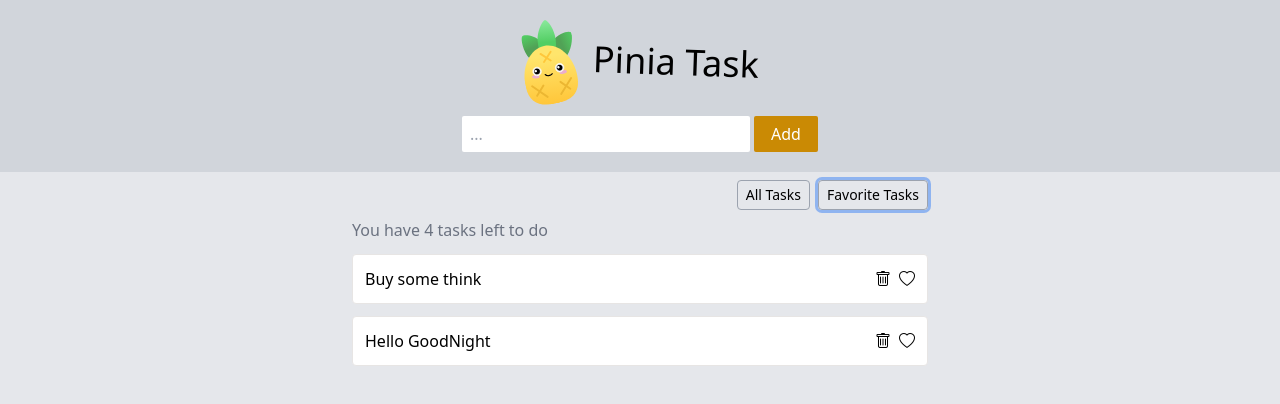
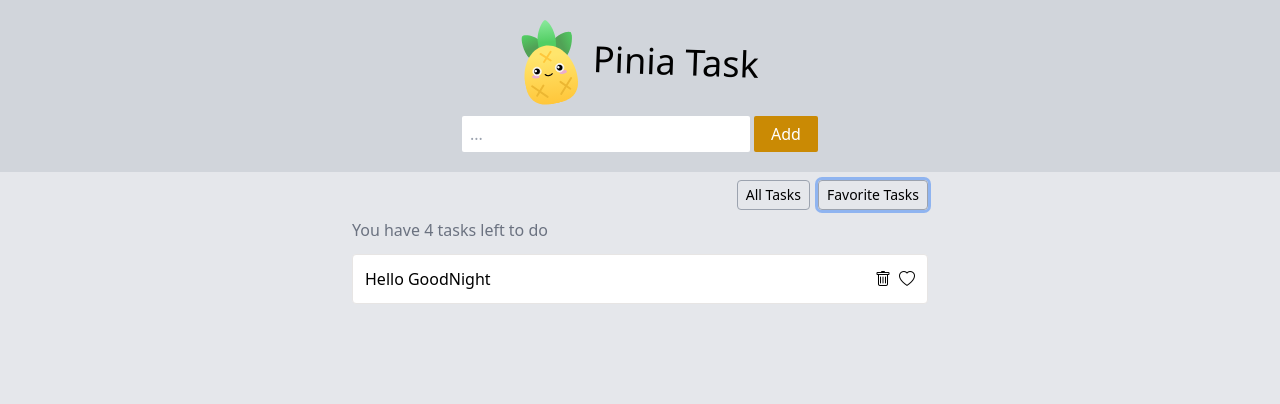
Before and after one commit to arafat69/Vue3-pinia, a Vue app: page / in a window 1280 px wide. Both pictures are taken after a click on the button "Favorite Tasks". Shown: the top 404 px of the page. Built offline with nearby package versions, Linux system fonts and the light colour scheme.

Commit message:
feature: favoite task and all task show

```diff
--- a/src/components/Task.vue
+++ b/src/components/Task.vue
@@ -1,15 +1,22 @@
 <template>
     <div class="max-w-xl mx-auto py-2">
         <div class="flex justify-end gap-2">
-            <button class="border-gray-400 border rounded px-2 py-1 text-sm focus:ring">All Tasks</button>
-            <button class="border-gray-400 border rounded px-2 py-1 text-sm focus:ring">Favorite Tasks</button>
+            <button @click="filter = 'all'" class="border-gray-400 border rounded px-2 py-1 text-sm focus:ring">All Tasks</button>
+            <button @click="filter = 'favs'" class="border-gray-400 border rounded px-2 py-1 text-sm focus:ring">Favorite Tasks</button>
         </div>
         <div class="pt-2 pb-3">
             <h3 class="m-0 text-gray-500">You have 4 tasks left to do</h3>
         </div>
         <div>
-            <div class="flex flex-col gap-3">
+            <!-- all task -->
+            <div v-if="filter == 'all'" class="flex flex-col gap-3">
                 <div v-for="task in taskStore.task" :key="task.id">
+                    <TaskDetails :task="task"/>
+                </div>
+            </div>
+            <!-- favorite task -->
+            <div v-if="filter == 'favs'" class="flex flex-col gap-3">
+                <div v-for="task in taskStore.favs" :key="task.id">
                     <TaskDetails :task="task"/>
                 </div>
             </div>
@@ -18,8 +25,10 @@
 </template>
 
 <script setup>
+    import { ref } from 'vue';
     import { useTaskStore } from '../stores/TaskStore';
     import TaskDetails from './TaskDetails.vue';
 
+    const filter = ref('all')
     const taskStore = useTaskStore()
 </script>
--- a/src/components/TaskDetails.vue
+++ b/src/components/TaskDetails.vue
@@ -3,7 +3,7 @@
         {{ task.title }}
         <div class="gap-2 flex">
             <span @click="taskStore.deleteTask(task.id)"><i class="bi bi-trash"></i></span>
-            <span><i class="bi bi-heart"></i></span>
+            <span @click="taskStore.toggleFav(task.id)"><i class="bi bi-heart"></i></span>
         </div>
     </div>
 </template>
```
